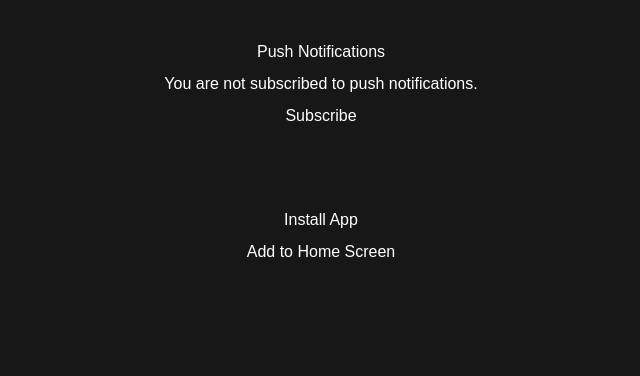
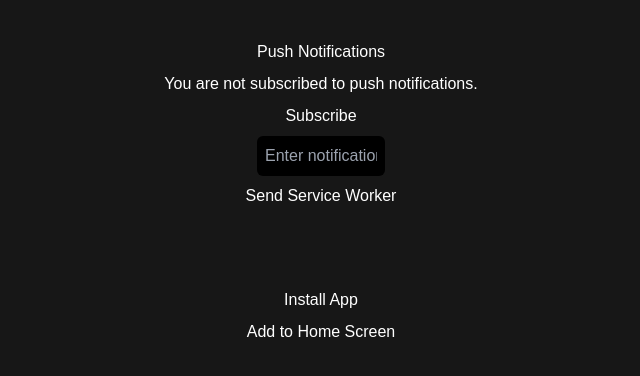
Before and after one commit to BinhAn028/RepositoryDemo, a Next.js app in the folder pwa-nextjs/: page / in a window 1280 px wide. Shown: the top 376 px of the page, without its empty margins (319-959 px from the left). Built offline with nearby package versions, Linux system fonts and the light colour scheme; no server answers; what web-push would draw is missing.

Commit message:
Add input field and button to send custom push notification messages

```diff
--- a/pwa-nextjs/src/components/PushNotificationManager .tsx
+++ b/pwa-nextjs/src/components/PushNotificationManager .tsx
@@ -146,6 +146,16 @@ export function PushNotificationManager() {
         <>
           <p>You are not subscribed to push notifications.</p>
           <button onClick={subscribeToPush}>Subscribe</button>
+          <input
+            className='w-32 bg-black p-2 rounded-md'
+            type='text'
+            placeholder='Enter notification message'
+            value={message}
+            onChange={(e) => setMessage(e.target.value)}
+          />
+          <button onClick={postMessageToServiceWorker}>
+            Send Service Worker
+          </button>
         </>
       )}
     </div>
```
